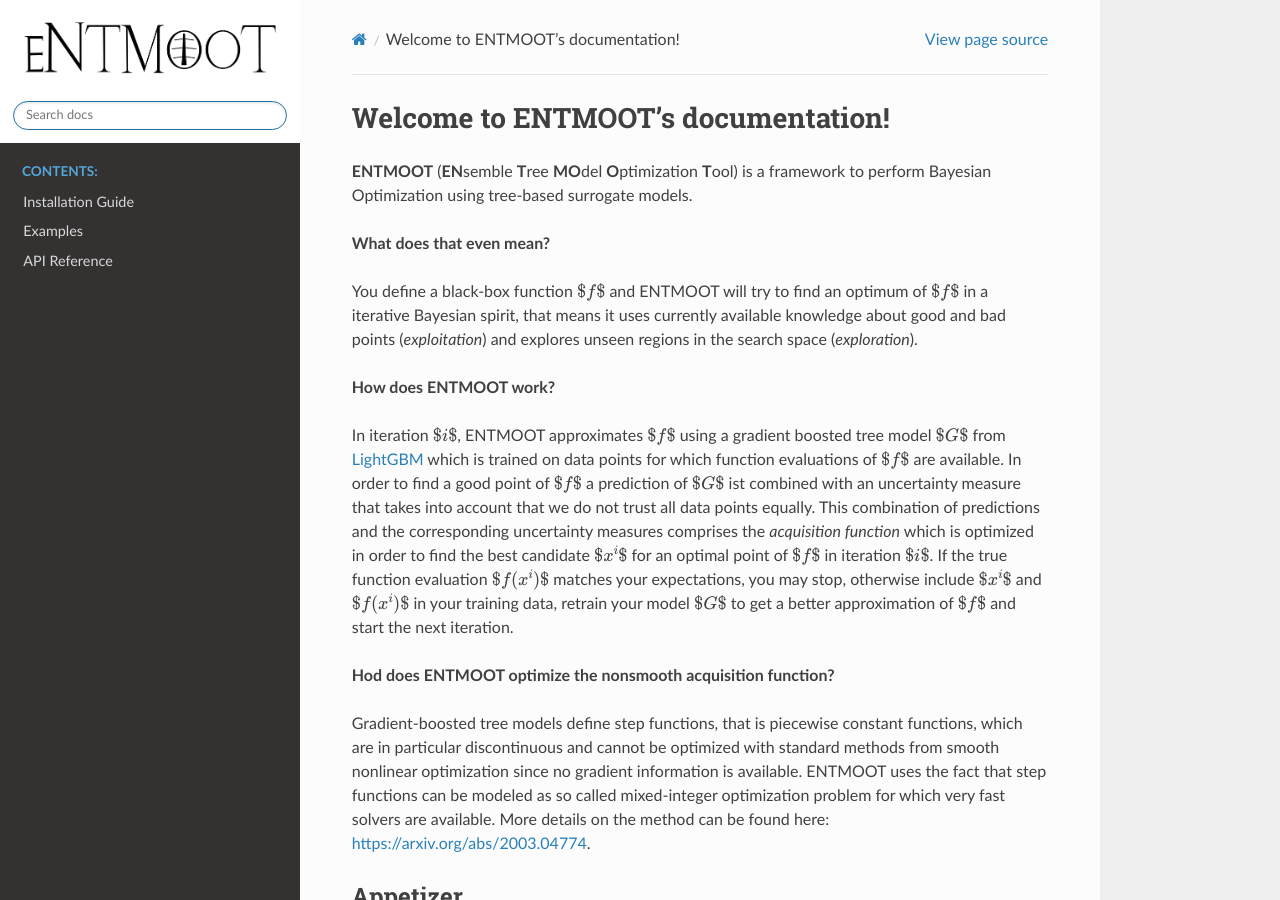
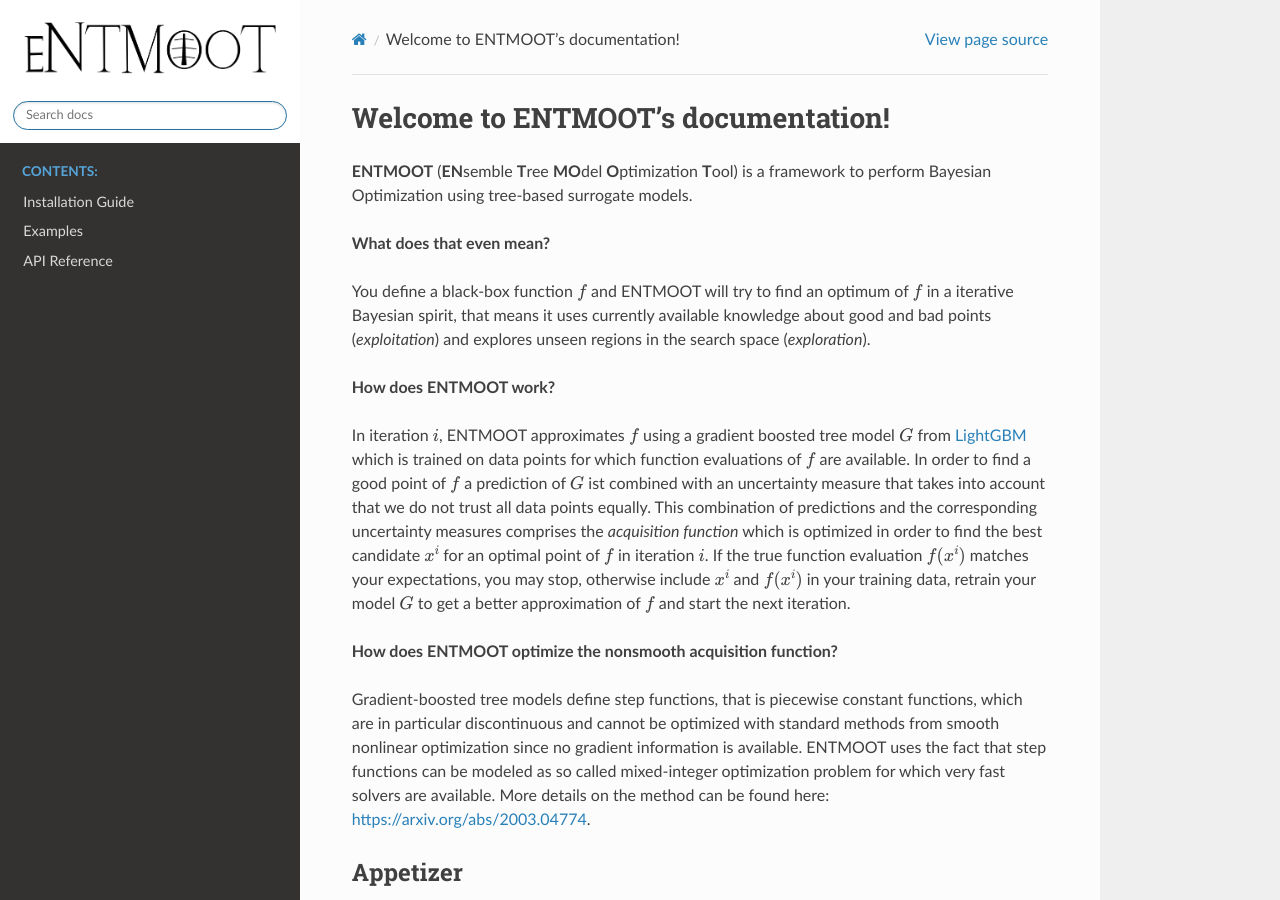
Before and after one commit to cog-imperial/entmoot, a Sphinx documentation site: the page built from docs/index.rst, in a window 1280 px wide and 900 px high. Built offline with Sphinx 7.4.7 and the Read the Docs theme 2.0.0, drawn with Linux system fonts in a browser that asks for light colours.

Commit message:
fixed latex format

```diff
--- a/docs/index.rst
+++ b/docs/index.rst
@@ -6,23 +6,23 @@ Optimization using tree-based surrogate models.
 
 **What does that even mean?**
 
-You define a black-box function :math:`$f$` and ENTMOOT will try to find an optimum of :math:`$f$` in a iterative
+You define a black-box function :math:`f` and ENTMOOT will try to find an optimum of :math:`f` in a iterative
 Bayesian spirit, that means it uses currently available knowledge about good and bad points (*exploitation*) and
 explores unseen regions in the search space (*exploration*).
 
 **How does ENTMOOT work?**
 
-In iteration :math:`$i$`, ENTMOOT approximates :math:`$f$` using a gradient boosted tree
-model :math:`$G$` from `LightGBM <https://lightgbm.readthedocs.io>`__ which is trained on data points for which
-function evaluations of :math:`$f$` are available. In order to find a good point of :math:`$f$` a prediction of :math:`$G$`
+In iteration :math:`i`, ENTMOOT approximates :math:`f` using a gradient boosted tree
+model :math:`G` from `LightGBM <https://lightgbm.readthedocs.io>`__ which is trained on data points for which
+function evaluations of :math:`f` are available. In order to find a good point of :math:`f` a prediction of :math:`G`
 ist combined with an uncertainty measure that takes into account that we do not trust all data points equally. This
 combination of predictions and the corresponding uncertainty measures comprises the *acquisition function* which is
-optimized in order to find the best candidate :math:`$x^i$` for an optimal point of :math:`$f$` in iteration :math:`$i$`.
-If the true function evaluation :math:`$f(x^i)$` matches your expectations, you may stop, otherwise include
-:math:`$x^i$` and :math:`$f(x^i)$` in your training data, retrain your model :math:`$G$` to get a better approximation
-of :math:`$f$` and start the next iteration.
+optimized in order to find the best candidate :math:`x^i` for an optimal point of :math:`f` in iteration :math:`i`.
+If the true function evaluation :math:`f(x^i)` matches your expectations, you may stop, otherwise include
+:math:`x^i` and :math:`f(x^i)` in your training data, retrain your model :math:`G` to get a better approximation
+of :math:`f` and start the next iteration.
 
-**Hod does ENTMOOT optimize the nonsmooth acquisition function?**
+**How does ENTMOOT optimize the nonsmooth acquisition function?**
 
 Gradient-boosted tree models define step functions, that is piecewise constant functions, which are in particular
 discontinuous and cannot be optimized with standard methods from smooth nonlinear optimization since no gradient
```
